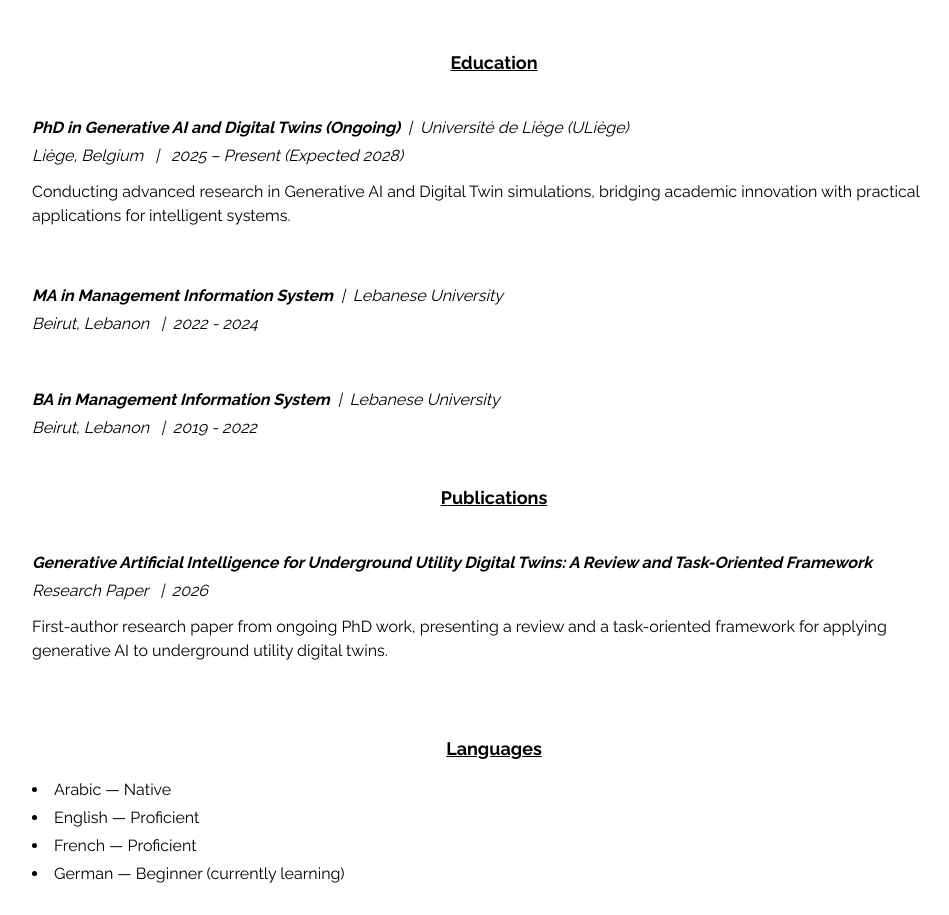
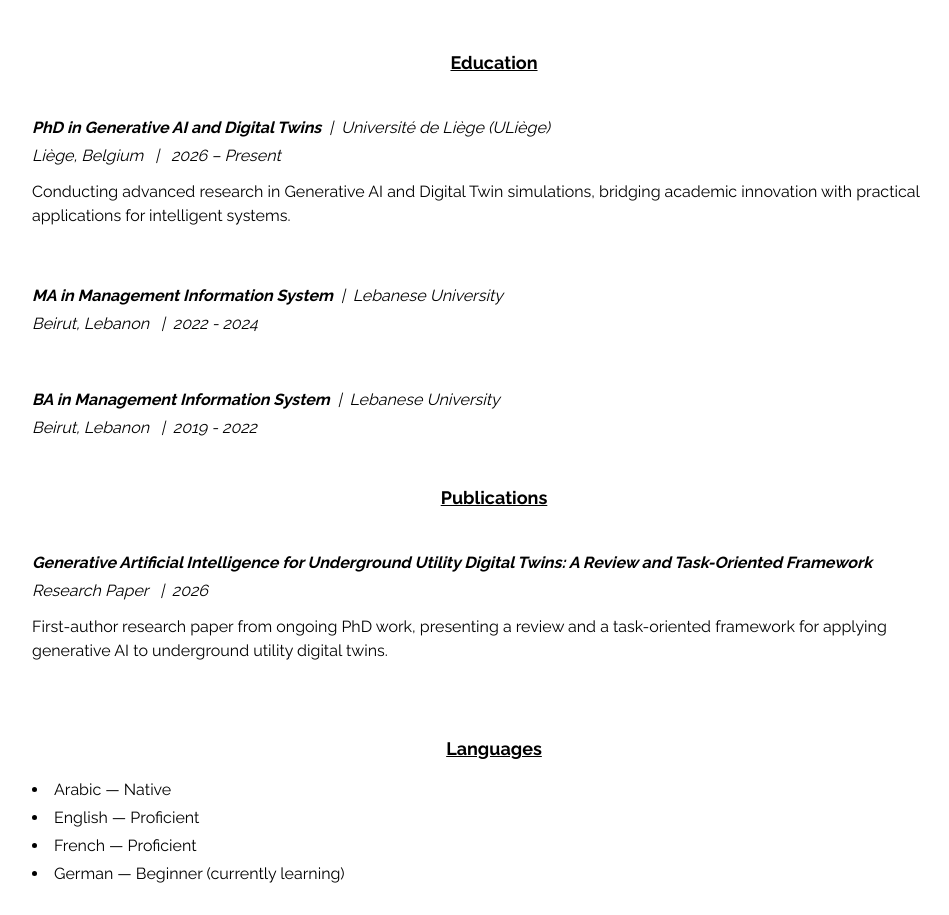
Before and after one commit to MahmoudKalekish/Portfolio, a Next.js app: page /resume in a window 1280 px wide. Shown: the part 3348-4263 px from the top of the page, without its empty margins (146-1095 px from the left). Built offline with nearby package versions, Linux system fonts and the light colour scheme.

Commit message:
fix resume

```diff
--- a/pages/resume.jsx
+++ b/pages/resume.jsx
@@ -294,11 +294,11 @@ const resume = () => {
 
         <div className='py-6'>
           <p className='italic'>
-            <span className='font-bold'>PhD in Generative AI and Digital Twins (Ongoing)</span>
+            <span className='font-bold'>PhD in Generative AI and Digital Twins</span>
             <span className='px-2'>|</span>Université de Liège (ULiège)
           </p>
           <p className='py-1 italic'>
-            Liège, Belgium <span className='px-2'>|</span> 2025 – Present (Expected 2028)
+            Liège, Belgium <span className='px-2'>|</span> 2026 – Present
           </p>
           <p className='py-2'>
             Conducting advanced research in Generative AI and Digital Twin simulations, bridging academic innovation with practical applications for intelligent systems.
```
